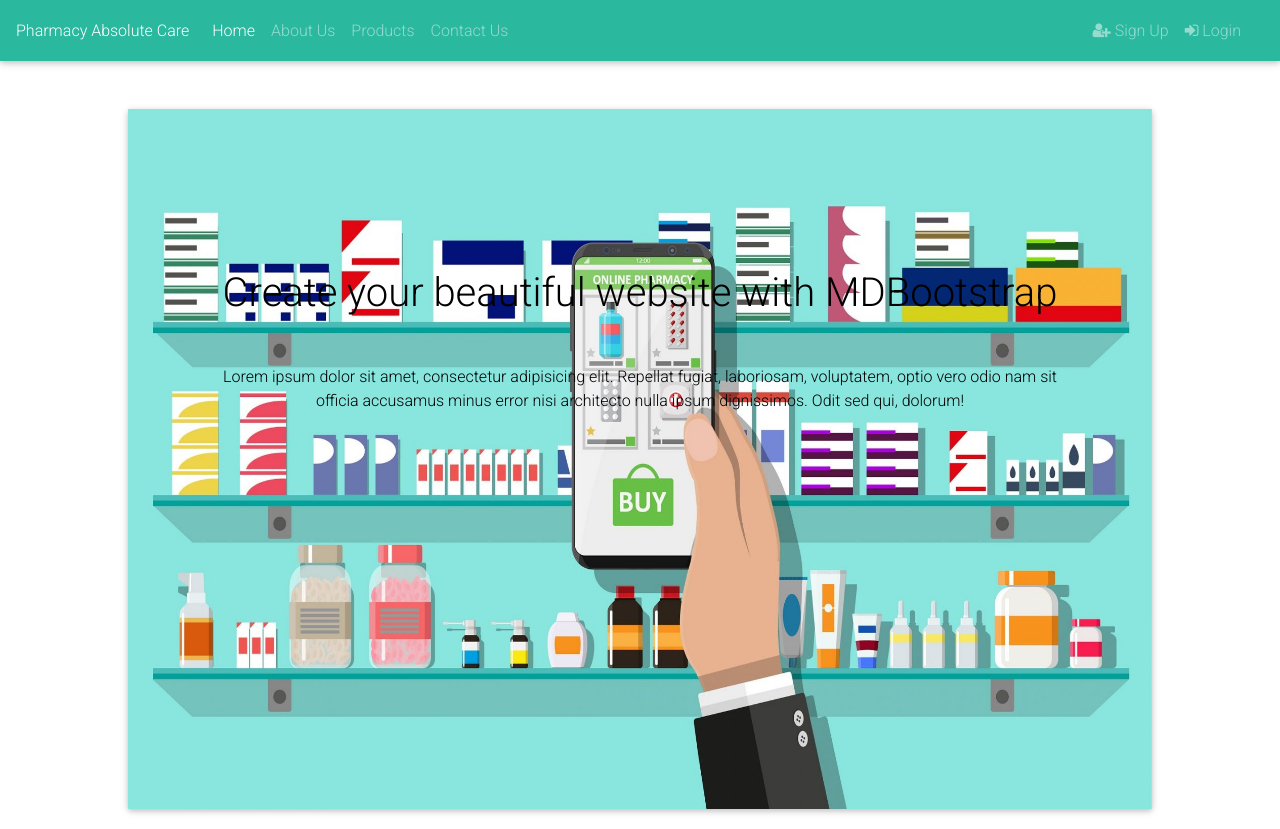
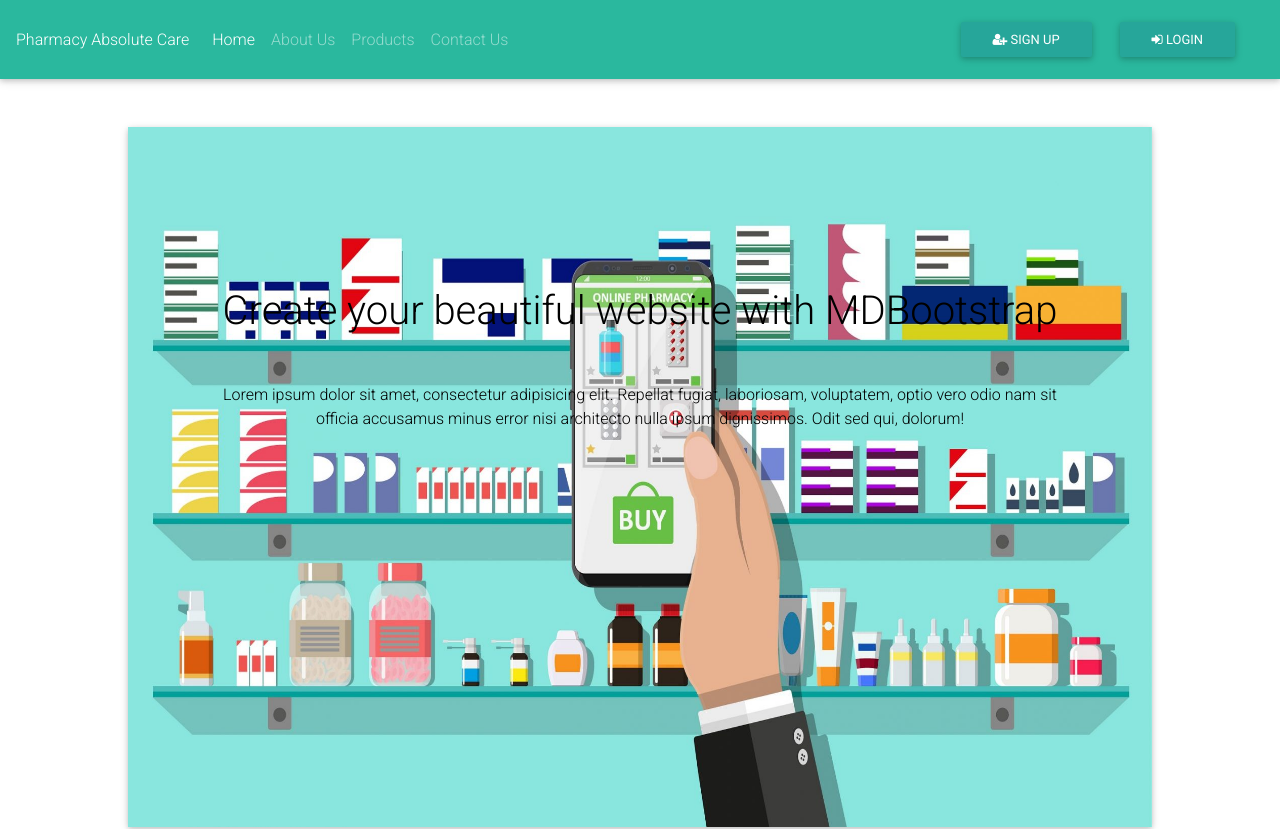
Before and after one commit to AnthonyFelefly/Project-Pharmacy, a React (Create React App) app: page /home in a window 1280 px wide. Shown: the top 829 px of the page. Built offline with nearby package versions, Linux system fonts and the light colour scheme.

Commit message:
fixed signUp and Login Buttons

```diff
--- a/src/components/NavbarComponent.js
+++ b/src/components/NavbarComponent.js
@@ -46,8 +46,8 @@ class NavBar extends Component{
                     </NavbarBrand>
                     </div>
                     <Collapse isOpen={this.state.isNavOpen} navbar>
-                    <div className="container ">
-                        <Nav navbar   className="mr-auto">
+                    <div className="container ml-0 " float="left">
+                        <Nav navbar   className="ml-0">
 
                                 <NavLink className='nav-link' to='/home'>
                                     <span ></span> Home
@@ -67,14 +67,19 @@ class NavBar extends Component{
 
                         </Nav>
                         </div>
-                        <div className="col-auto ml-2" float="right">
+                        <div className="container col-auto mr-auto " float="right">
                         <Nav className="nav navbar-nav navbar-right">
                         <NavItem className='nav-link' onClick={this.toggleRegModal} float="right">
+                        <Button className="teal lighten-1" style={{padding:"8px 32px"}}>
                                 <span className="fa fa-user-plus"></span> Sign Up
+                        </Button>
                             </NavItem>
                             <NavItem className='nav-link' onClick={this.toggleModal}>
+                            <Button className="teal lighten-1" style={{padding:"8px 32px"}}>
                                 <span className="fa fa-sign-in"></span> Login
+                                </Button>
                             </NavItem>
+
                         </Nav>
                         </div>
 
```
